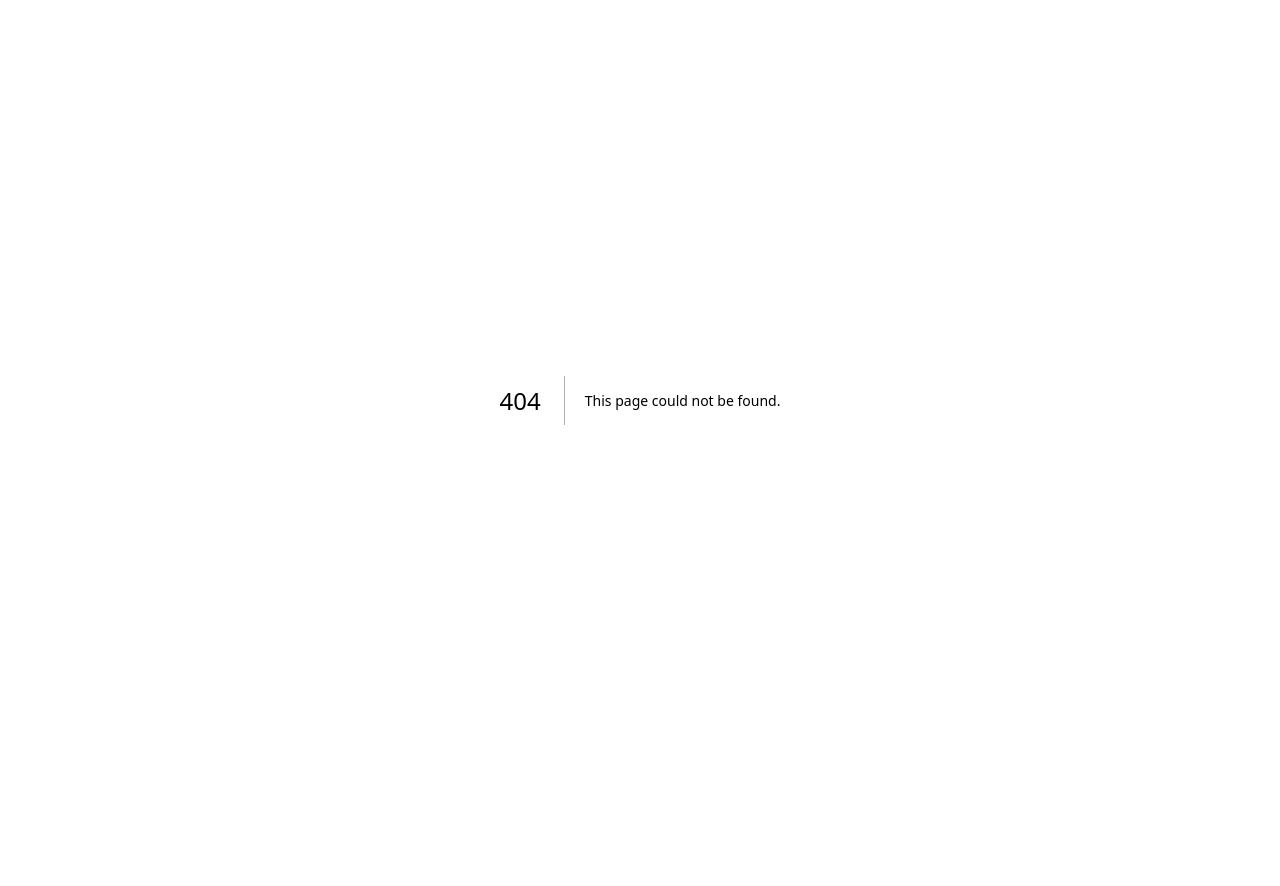
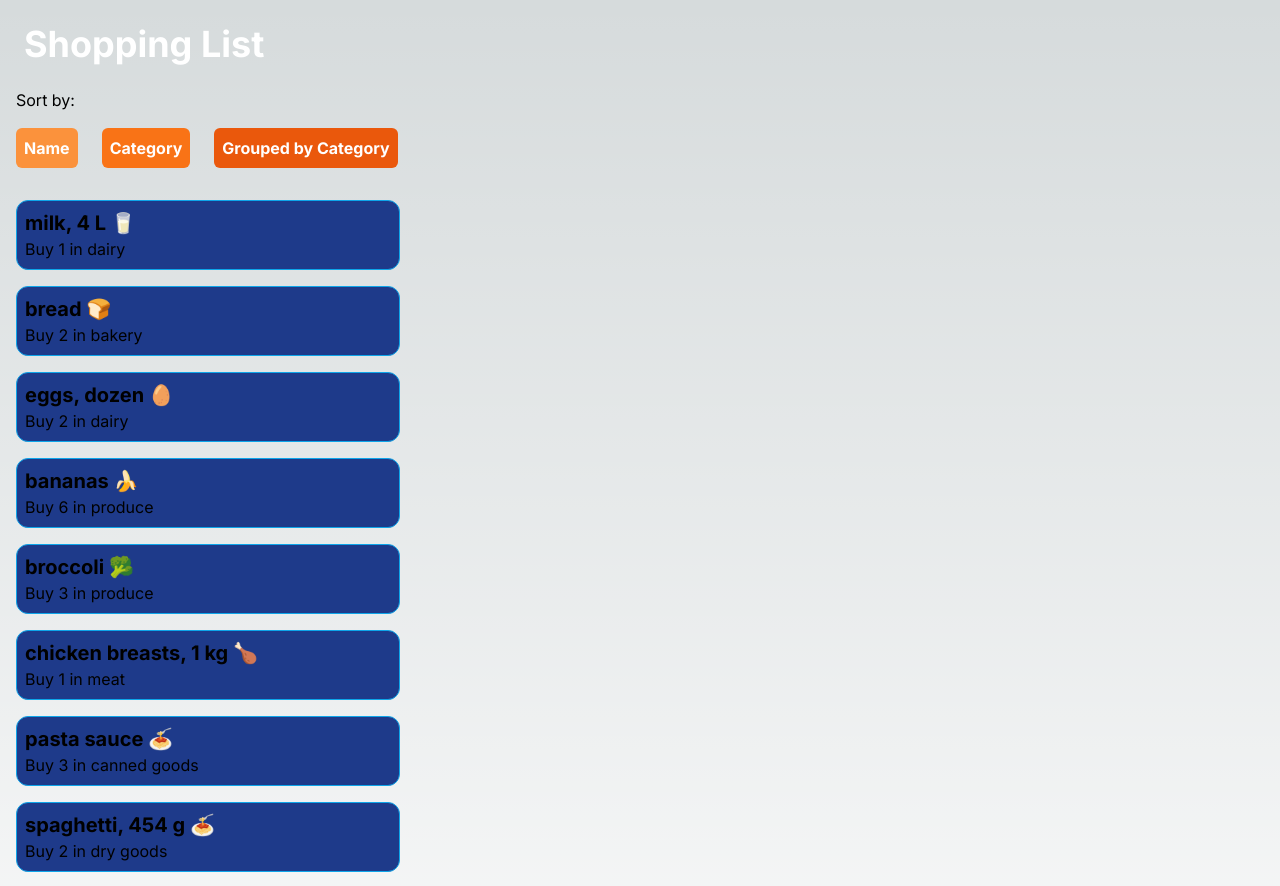
Before and after one commit to JasonLMarshall/cprg306-assignments, a Next.js app: page /week5 in a window 1280 px wide. Before the commit this address had no page. Shown: the top 886 px of the page. Before the commit the page ends 800 px from the top, so only its background shows below. Built offline with nearby package versions, Linux system fonts and the light colour scheme.

Commit message:
Basic pages setup

```diff
--- a/app/page.js
+++ b/app/page.js
@@ -13,7 +13,9 @@ function Week4Link() {
   return <Link href= "./week4">Week 4</Link>
 }
 
-
+function Week5Link() {
+  return <Link href= "./week5">Week 5</Link>
+}
 
 export default function Page() {
   return (
@@ -38,6 +40,10 @@ export default function Page() {
         <Week4Link/>
       </div>
 
+      <div>
+        <Week5Link/>
+      </div>
+
     </main>
   );
 }
--- /dev/null
+++ b/app/week5/item-list.js
@@ -0,0 +1,182 @@
+"use client";
+import { useState } from "react";
+
+import Item from "./item";
+import itemsData from "./items.json";
+
+export default function ItemList() {
+    const [sortBy, setSortBy] = useState ("name");
+
+    let items = itemsData;
+
+    items = (sortBy === "name") ? items.sort((a, b) => b.name - a.name) : items.sort((a, b) => b.category - a.category);
+
+
+
+
+
+    const item1 = {
+        name: "milk, 4 L 🥛",
+        quantity: 1,
+        category: "dairy",
+      };
+
+      const item2 = {
+        name: "bread 🍞",
+        quantity: 2,
+        category: "bakery",
+      };
+
+      const item3 = {
+        name: "eggs, dozen 🥚",
+        quantity: 2,
+        category: "dairy",
+      };
+
+      const item4 = {
+        name: "bananas 🍌",
+        quantity: 6,
+        category: "produce",
+      };
+
+      const item5 = {
+        name: "broccoli 🥦",
+        quantity: 3,
+        category: "produce",
+      };
+
+      const item6 = {
+        name: "chicken breasts, 1 kg 🍗",
+        quantity: 1,
+        category: "meat",
+      };
+
+      const item7 = {
+        name: "pasta sauce 🍝",
+        quantity: 3,
+        category: "canned goods",
+      };
+
+      const item8 = {
+        name: "spaghetti, 454 g 🍝",
+        quantity: 2,
+        category: "dry goods",
+      };
+
+      const item9 = {
+        name: "toilet paper, 12 pack 🧻",
+        quantity: 1,
+        category: "household",
+      };
+
+      const item10 = {
+        name: "paper towels, 6 pack",
+        quantity: 1,
+        category: "household",
+      };
+
+      const item11 = {
+        name: "dish soap 🍽️",
+        quantity: 1,
+        category: "household",
+      };
+
+      const item12 = {
+        name: "hand soap 🧼",
+        quantity: 4,
+        category: "household",
+      };
+
+      // "Item" below refers to Item Component from item.js
+      // the above item object property values are passed to the Item component to render each item
+      //
+      return (
+        <>
+
+            <div>
+                <label for="sort"className = "m-2 p-2">Sort by:</label>
+            </div>
+
+            <div>
+                <button type="submit" className="m-4 w-25 p-2  bg-orange-400 hover:bg-orange-700  rounded-md text-white font-bold">Name</button>
+
+                <button type="submit" className="m-2 w-25 p-2  bg-orange-500 hover:bg-orange-700 rounded-md text-white font-bold">Category</button>
+
+                <button type = "submit" className = "m-4 w-25 p-2 bg-orange-600 hover:bg-orange-700 rounded-md text-white font-bold">Grouped by Category</button>
+            </div>
+
+            <Item                           // "Item" is a call to the component on item.js
+                name={item1.name}
+                quantity={item1.quantity}
+                category={item1.category}
+            />
+
+            <Item
+                name={item2.name}
+                quantity={item2.quantity}
+                category={item2.category}
+            />
+
+            <Item
+                name={item3.name}
+                quantity={item3.quantity}
+                category={item3.category}
+            />
+
+            <Item
+                name={item4.name}
+                quantity={item4.quantity}
+                category={item4.category}
+            />
+
+            <Item
+                name={item5.name}
+                quantity={item5.quantity}
+                category={item5.category}
+            />
+
+            <Item
+                name={item6.name}
+                quantity={item6.quantity}
+                category={item6.category}
+            />
+
+            <Item
+                name={item7.name}
+                quantity={item7.quantity}
+                category={item7.category}
+            />
+
+            <Item
+                name={item8.name}
+                quantity={item8.quantity}
+                category={item8.category}
+            />
+
+            <Item
+                name={item9.name}
+                quantity={item9.quantity}
+                category={item9.category}
+            />
+
+            <Item
+                name={item10.name}
+                quantity={item10.quantity}
+                category={item10.category}
+            />
+
+            <Item
+                name={item11.name}
+                quantity={item11.quantity}
+                category={item11.category}
+            />
+
+            <Item
+                name={item12.name}
+                quantity={item12.quantity}
+                category={item12.category}
+            />
+        </>
+      );
+
+}
--- /dev/null
+++ b/app/week5/item.js
@@ -0,0 +1,10 @@
+// this component gets called by ItemList component from item-list.js
+
+export default function Item({name, quantity, category}) {
+    return (
+        <ul className="border border-sky-500 bg-blue-900 w-96 m-4 p-2 rounded-xl" >
+            <li><h3 className= "text-xl font-bold"> {name} </h3></li>
+            <li>Buy {quantity} in {category}</li>
+        </ul>
+    );
+}
--- /dev/null
+++ b/app/week5/items.json
@@ -0,0 +1,74 @@
+[
+    {
+      "id": "1h2GJKH12gkHG31h1H",
+      "name": "milk, 4 L 🥛",
+      "quantity": 1,
+      "category": "dairy"
+    },
+    {
+      "id": "2KJH3k2j3H1k2J3K1H",
+      "name": "bread 🍞",
+      "quantity": 2,
+      "category": "bakery"
+    },
+    {
+      "id": "3h2KJH3k2j3H1k2J3",
+      "name": "eggs, dozen 🥚",
+      "quantity": 2,
+      "category": "dairy"
+    },
+    {
+      "id": "4k2J3K1H2GJKH12gk",
+      "name": "bananas 🍌",
+      "quantity": 6,
+      "category": "produce"
+    },
+    {
+      "id": "5H1h1H2KJH3k2j3H",
+      "name": "broccoli 🥦",
+      "quantity": 3,
+      "category": "produce"
+    },
+    {
+      "id": "6H1k2J3K1H2GJKH1",
+      "name": "chicken breasts, 1 kg 🍗",
+      "quantity": 1,
+      "category": "meat"
+    },
+    {
+      "id": "7gkHG31h1H2KJH3k",
+      "name": "pasta sauce 🍝",
+      "quantity": 3,
+      "category": "canned goods"
+    },
+    {
+      "id": "8j3H1k2J3K1H2GJK",
+      "name": "spaghetti, 454 g 🍝",
+      "quantity": 2,
+      "category": "dry goods"
+    },
+    {
+      "id": "9H12gkHG31h1H2KJ",
+      "name": "toilet paper, 12 pack 🧻",
+      "quantity": 1,
+      "category": "household"
+    },
+    {
+      "id": "10H3k2j3H1k2J3K1",
+      "name": "paper towels, 6 pack",
+      "quantity": 1,
+      "category": "household"
+    },
+    {
+      "id": "11k2J3K1H2GJKH12",
+      "name": "dish soap 🍽️",
+      "quantity": 1,
+      "category": "household"
+    },
+    {
+      "id": "12GJKH12gkHG31h1",
+      "name": "hand soap 🧼",
+      "quantity": 4,
+      "category": "household"
+    }
+  ]
--- /dev/null
+++ b/app/week5/page.js
@@ -0,0 +1,14 @@
+import ItemList from "./item-list";
+
+// this is the output page for week3
+// "ItemList" <below> is making a call to the ItemList component on item-list.js
+
+export default function Page() {
+
+  return (
+      <main>
+        <h1 className="text-4xl font-bold m-6 text-left text-white">Shopping List </h1>
+        <ItemList/>
+      </main>
+    );
+  }
```
